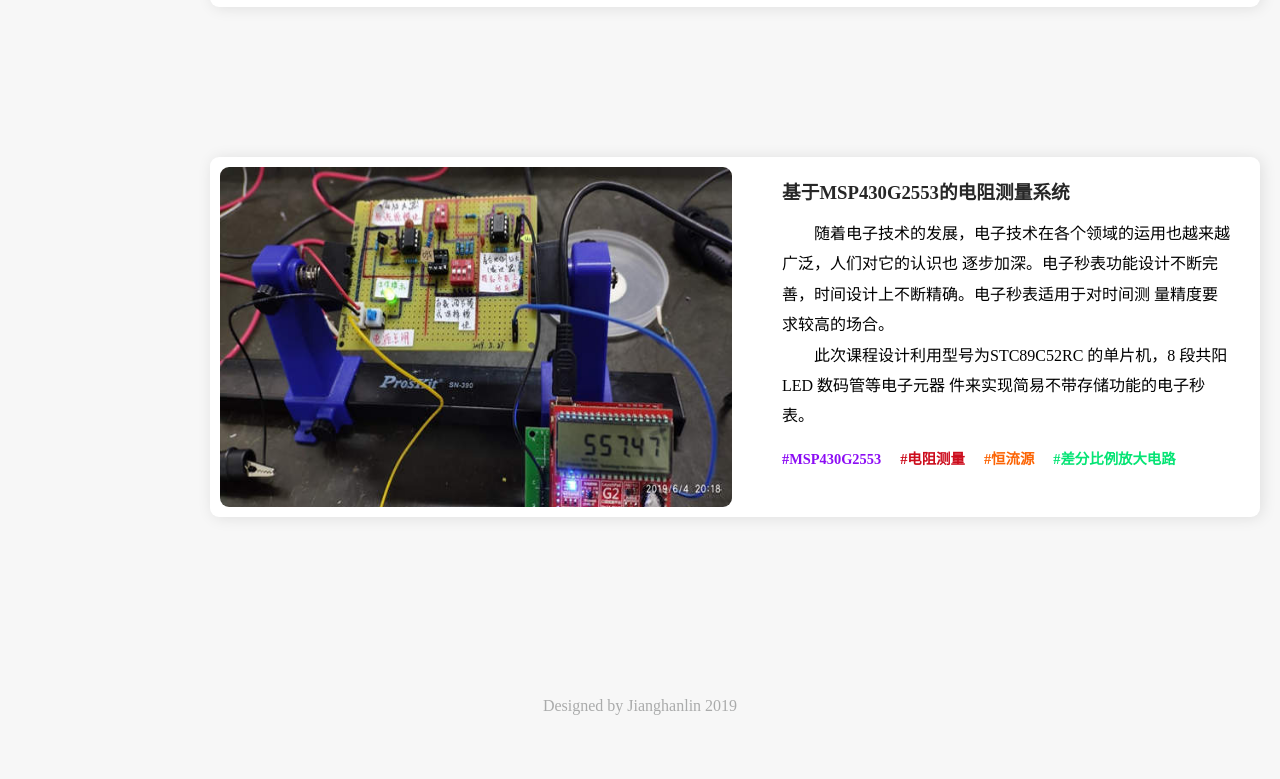
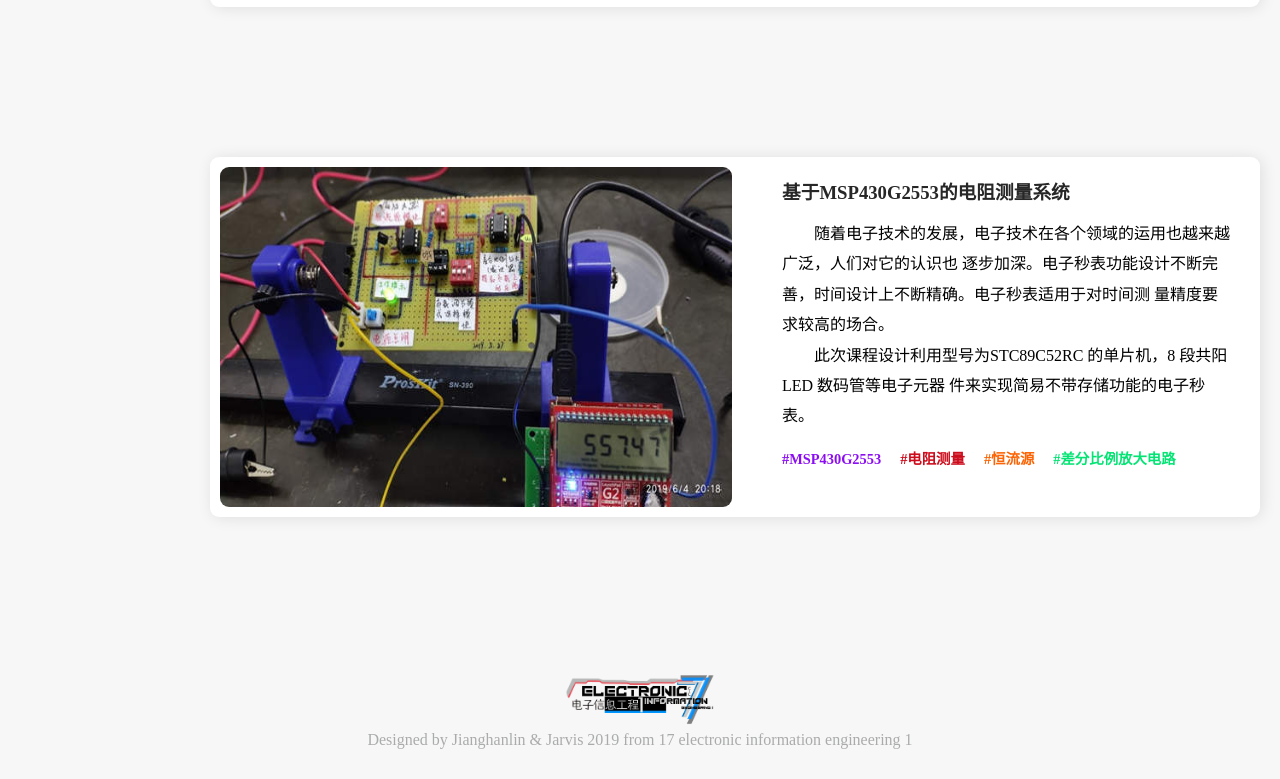
Before and after one commit to Jianghanlin/Jianghanlin.github.io, a plain HTML site: page index.html in a window 1280 px wide. Shown: the part 2249-3028 px from the top of the page. Before the commit the page ends 2994 px from the top, so only its background shows below. Drawn offline with Linux system fonts and the light colour scheme.

Commit message:
202012.1

```diff
--- a/index.html
+++ b/index.html
@@ -52,7 +52,7 @@
             </div>
             <div class="fl">
               <ul class="toul">
-                <li class="bilibili"><a href="img/我的bilibili.png" target="_blank"><img src="img/Bilibili.png" alt=""></a></li>
+                <li class="bilibili"><a href="img/我的bilibili.jpg" target="_blank"><img src="img/Bilibili.png" alt=""></a></li>
                 <span class="underline3"></span>
                 <li class="linktext t3">Bilibili</li>
               </ul>
@@ -220,8 +220,11 @@
         </div>
       </div>
     </div>
+    <div class="classlogo">
+            <img src="img/class.png" alt="">
+    </div>
     <footer>
-      <p>Designed by Jianghanlin 2019</p>
+      <p>Designed by Jianghanlin & Jarvis 2019 from 17 electronic information engineering 1</p>
     </footer>
   </div>
 </body>
--- a/master.css
+++ b/master.css
@@ -386,11 +386,22 @@ li {
 
 footer {
   margin: 30px auto;
+  margin-top: 0px;
 }
 
 footer p {
   text-align: center;
   color: #aaabab;
+}
+
+.classlogo{
+  width: 100%;
+  text-align: center;
+}
+
+.classlogo img{
+  width: 160px;
+
 }
 
 .airpods {
```
Also changed, not shown: font/Quicksand-Medium.ttf (added), font/consola_0.ttf (added), font/变形金刚字体.ttf (added), img/class.png (added), 1 other file.
